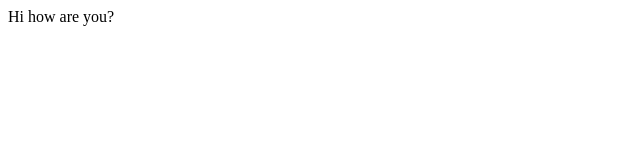
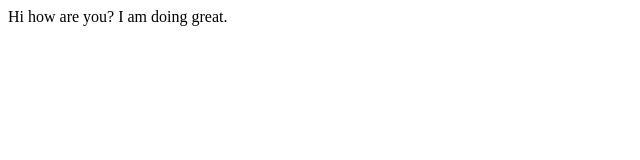
Before and after one commit to samitraina/TestRepository, a plain HTML site: page test.html in a window 1280 px wide. Shown: the whole page, without its empty margins (0-640 px from the left). Drawn offline with Linux system fonts and the light colour scheme.

Commit message:
Update test.html

```diff
--- a/test.html
+++ b/test.html
@@ -1 +1 @@
-<html><body>Hi how are you?</body></html>
+<html><body>Hi how are you? I am doing great.</body></html>
```
